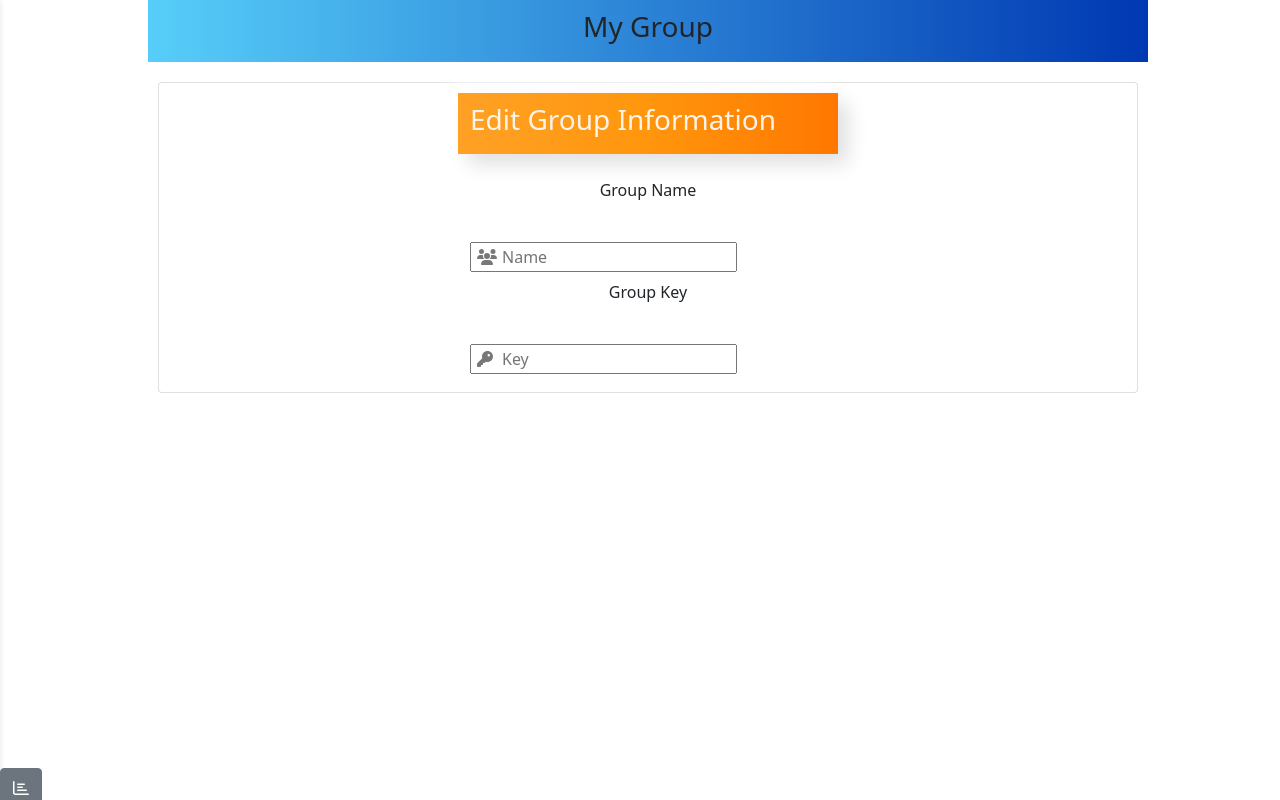
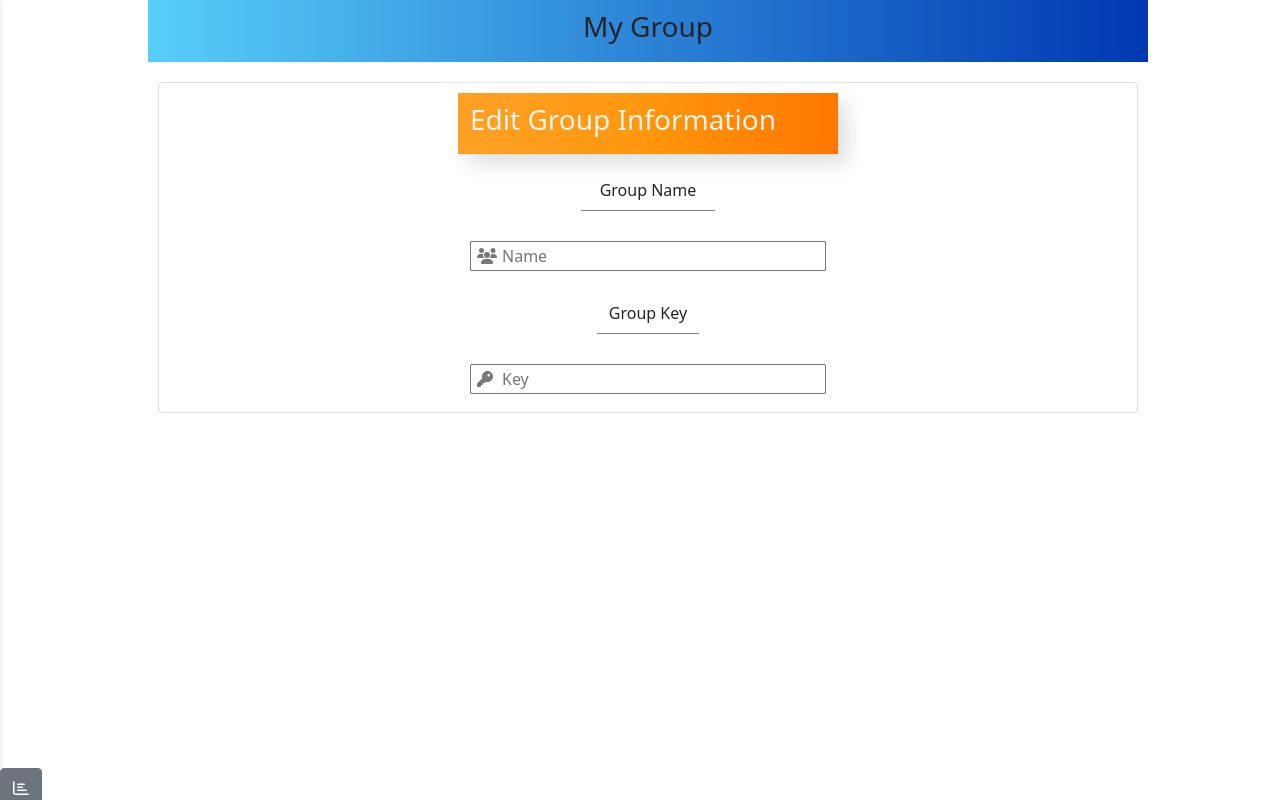
Before and after one commit to fionaewagner/BugTracker, a React (Create React App) app in the folder client/: page /groups in a window 1280 px wide. Built offline with nearby package versions, Linux system fonts and the light colour scheme; no server answers; sample sign-in values are in the browser's storage.

Commit message:
frontend group mostly done

```diff
--- a/client/src/App.css
+++ b/client/src/App.css
@@ -64,3 +64,7 @@
     transition: .4s;
     transform: translate(-120px,0px);
 }
+
+.add-underline{
+  border-bottom: 1px solid gray;
+}
--- a/client/src/Views/Pages/MyGroup/MyGroup.css
+++ b/client/src/Views/Pages/MyGroup/MyGroup.css
@@ -9,14 +9,17 @@
 .group-card-div{
     padding: 1%;
     margin: 1%;
+    align-items: center;
 }
 
 .group-input-row{
+    margin-top: -10px !important;
+    margin-bottom: 30px;
     align-items: center;
     background-color: white;
-
 }
 .group-input-icon{
+    align-self: left;
     margin-bottom: -34px;
     margin-right: 55px;
     padding: 7px;
@@ -27,4 +30,5 @@
 
 input.yum{
     padding-left: 30px ;
+    width: 100%;
 }
--- a/client/src/Views/Pages/MyGroup/MyGroup.js
+++ b/client/src/Views/Pages/MyGroup/MyGroup.js
@@ -33,13 +33,16 @@ const MyGroup =({sidebarIsOpen})=>{
                             </Row>
 
                                 <Row className="text-center">
-                                    <Col >
-                                        <p >Group Name</p>
+                                    <Col/>
+                                    <Col xs='5'>
+                                        <p className="add-underline pb-2">Group Name</p>
                                     </Col>
+                                    <Col/>
                                 </Row>
 
-                                <Row className="mb-2 profile-row group-input-row">
-                                    <Col xs='12' sm='4'>
+                                <Row className="group-input-row">
+
+                                    <Col>
                                         <FontAwesomeIcon className="group-input-icon" icon={faUsers}  />
                                        <Field className='yum' type='text' placeholder='Name'
                                         name='name' id='name'/>
@@ -47,17 +50,20 @@ const MyGroup =({sidebarIsOpen})=>{
                                             {(msg)=><p className='text-danger errm'>{msg}</p>}
                                         </ErrorMessage>
                                     </Col>
+
                                 </Row>
 
                                 <Row className="text-center">
-
-                                    <Col>
-                                        <p className="color-tan add-underline">Group Key</p>
+                                    <Col/>
+                                    <Col xs='4'>
+                                        <p className="add-underline pb-2">Group Key</p>
                                     </Col>
+                                    <Col/>
 
                                 </Row>
                                 <Row className="mb-2 profile-row group-input-row">
-                                    <Col xs='12' sm='4'>
+
+                                    <Col>
 
                                         <FontAwesomeIcon className="group-input-icon" icon={faKey}  />
                                        <Field className='yum' type='text' placeholder='Key'
@@ -66,6 +72,7 @@ const MyGroup =({sidebarIsOpen})=>{
                                             {(msg)=><p className='text-danger errm'>{msg}</p>}
                                         </ErrorMessage>
                                     </Col>
+
                                 </Row>
 
 
```
